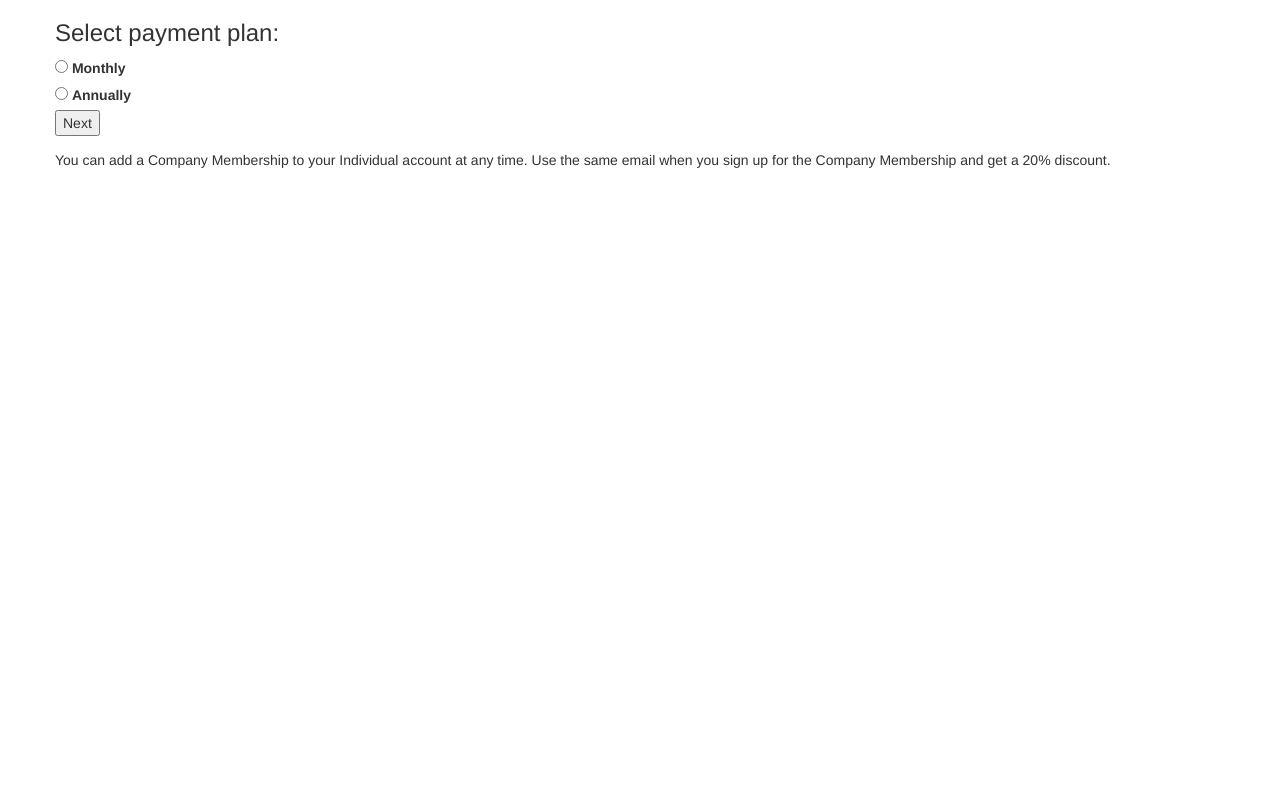
After one commit to Ananthu17/Fhob, a Django app: page /hobo_user/payment_plan_pro/ in a window 1280 px wide. The commit adds this page. Run offline with Django 3.2, Linux system fonts and the light colour scheme; some libraries are stand-ins or nearby versions.

Commit message:
payment plan

```diff
--- a/film_hobo/hobo_user/urls.py
+++ b/film_hobo/hobo_user/urls.py
@@ -7,7 +7,9 @@ from .views import CustomUserSignupHobo, CustomUserLogin, CustomUserList, \
                    CustomUserSignupIndieView, CustomUserSignupCompany, \
                    ExtendedRegisterIndieView, SendEmailVerificationView, \
                    EmailVerificationStatusView, CustomUserSignupProView, \
-                   ExtendedRegisterProView
+                   ExtendedRegisterProView, SelectPaymentPlanIndieView, \
+                   PaymentPlanAPI, SelectPaymentPlanProView, \
+                   IndiePaymentDetailsAPI
 
 
 app_name = "hobo_user"
@@ -40,5 +42,13 @@ urlpatterns = [
          name='email_verification'),
     path('email_verification_status/', EmailVerificationStatusView.as_view(),
          name='email_verification_status'),
+    path('payment_plan_indie/', SelectPaymentPlanIndieView.as_view(),
+         name='payment_plan_indie'),
+    path('select-payment-plan-api/', PaymentPlanAPI.as_view(),
+         name='select-payment-plan-api'),
+    path('payment_plan_pro/', SelectPaymentPlanProView.as_view(),
+         name='payment_plan_pro'),
+    path('indie_payment_details_api/', IndiePaymentDetailsAPI.as_view(),
+         name='indie_payment_details_api'),
 
 ]
--- a/film_hobo/hobo_user/views.py
+++ b/film_hobo/hobo_user/views.py
@@ -7,7 +7,11 @@ from django.contrib.auth import get_user_model
 from django.shortcuts import get_object_or_404, render, redirect
 from django.http.response import HttpResponse
 from django.conf import settings
+from django.views.generic import TemplateView
+from django.http import HttpResponseRedirect
+from django.urls import reverse
 
+# from django.core import serializers
 from rest_framework import status
 from rest_framework.renderers import TemplateHTMLRenderer
 from rest_framework.response import Response
@@ -16,14 +20,16 @@ from rest_auth.registration.views import RegisterView
 from rest_framework.authtoken.models import Token
 from rest_auth.views import LoginView as AuthLoginView
 from rest_auth.views import LogoutView as AuthLogoutView
+from rest_framework.decorators import api_view
 
 from authemail.views import SignupVerify
 from .forms import SignUpForm, LoginForm, SignUpIndieForm, \
     SignUpFormCompany, SignUpProForm
-from .models import CustomUser
+from .models import CustomUser, IndiePaymentDetails
 from .serializers import CustomUserSerializer, RegisterSerializer, \
     RegisterIndieSerializer, TokenSerializer, RegisterProSerializer, \
-    SignupCodeSerializer
+    SignupCodeSerializer, PaymentPlanSerializer, IndiePaymentSerializer, \
+    ProPaymentSerializer
 
 
 class ExtendedLoginView(AuthLoginView):
@@ -392,3 +398,74 @@ class ExtendedSignupVerify(SignupVerify):
                        status.HTTP_400_BAD_REQUEST}
             return render(request, 'user_pages/email_verification_success.html',
                           {'content': content})
+
+
+class PaymentPlanAPI(APIView):
+    serializer_class = PaymentPlanSerializer
+
+    def post(self, request):
+        serializer = PaymentPlanSerializer(data=request.data)
+        if serializer.is_valid():
+            data_dict = serializer.data
+            email = data_dict['email']
+            user = CustomUser.objects.get(email=email)
+            if 'payment_plan' in data_dict:
+                payment_plan = data_dict['payment_plan']
+                if payment_plan == 'monthly':
+                    user.payment_plan = CustomUser.MONTHLY
+                if payment_plan == 'annually':
+                    user.payment_plan = CustomUser.ANNUALLY
+                user.save()
+                response = {'message': 'Payment Plan Added', 'status':
+                            status.HTTP_200_OK}
+            else:
+                user.payment_plan = CustomUser.FREE
+                user.save()
+                response = {'message': 'Payment Plan Empty', 'status':
+                            status.HTTP_400_BAD_REQUEST}
+        else:
+            response = {'message': serializer.errors,
+                        'status': status.HTTP_400_BAD_REQUEST}
+        return Response(response)
+
+
+class IndiePaymentDetailsAPI(APIView):
+    serializer_class = IndiePaymentSerializer
+
+    def get(self, request):
+        return Response({})
+
+
+class SelectPaymentPlanIndieView(TemplateView):
+    template_name = 'user_pages/payment_plan_indie.html'
+
+    def get_context_data(self, **kwargs):
+        context = super().get_context_data(**kwargs)
+        # user_response = requests.get(
+        #         'http://127.0.0.1:8000/hobo_user/indie_payment_details_api/')
+
+        return context
+
+    def post(self, request, *args, **kwargs):
+        user_response = requests.post(
+                    'http://127.0.0.1:8000/hobo_user/select-payment-plan-api/',
+                    data=json.dumps(request.POST),
+                    headers={'Content-type': 'application/json'})
+        print(user_response)
+        return HttpResponseRedirect(reverse('hobo_user:user_home'))
+
+
+class SelectPaymentPlanProView(TemplateView):
+    template_name = 'user_pages/payment_plan_pro.html'
+
+    def get_context_data(self, **kwargs):
+        context = super().get_context_data(**kwargs)
+        return context
+
+    def post(self, request, *args, **kwargs):
+        user_response = requests.post(
+                            'http://127.0.0.1:8000/hobo_user/select-payment-plan-api/',
+                            data=json.dumps(request.POST),
+                            headers={'Content-type': 'application/json'})
+        print(user_response)
+        return HttpResponseRedirect(reverse('hobo_user:user_home'))
--- a/film_hobo/templates/user_pages/email_verification_success.html
+++ b/film_hobo/templates/user_pages/email_verification_success.html
@@ -9,11 +9,11 @@
             <div class="row">
                 {% if content.status == 200 and content.user_membership == 'IND' %}
                     <p>Email address verified.</p>
-                    <a href = "">Complete Registration Process</a>
+                    <a href = "{% url 'hobo_user:payment_plan_indie' %}?email={{content.email}}">Complete Registration Process</a>
 
                 {% elif content.status == 200 and content.user_membership == 'PRO' %}
                     <p>Email address verified.</p>
-                    <a href = "">Complete Registration Process</a>
+                    <a href = "{% url 'hobo_user:payment_plan_pro' %}?email={{content.email}}">Complete Registration Process</a>
 
                 {% elif content.status == 200 and content.user_membership == 'COM' %}
                     <p>Email address verified.</p>
--- /dev/null
+++ b/film_hobo/templates/user_pages/payment_plan_pro.html
@@ -0,0 +1,26 @@
+{% load rest_framework %}
+
+<html>
+    <head>
+        <link rel="stylesheet" href="https://maxcdn.bootstrapcdn.com/bootstrap/3.3.5/css/bootstrap.min.css">
+    </head>
+    <body>
+        <div class="container">
+            <div class="row">
+                <h3>Select payment plan:</h3>
+                    <form action="." method='POST'>
+                        <input type="hidden" name="email" value="{{ request.GET.email }}"/>
+                        {% csrf_token %}
+                        <input type="radio" id="monthly" name="payment_plan" value="monthly">
+                        <label for="monthly">Monthly</label><br>
+                        <input type="radio" id="annually" name="payment_plan" value="annually">
+                        <label for="annually">Annually</label><br>
+                        <input type="submit" value="Next">
+                    </form>
+                    <p>You can add a Company Membership to your Individual account
+                        at any time. Use the same email when you sign up for the Company
+                        Membership and get a 20% discount.</p>
+            </div>
+        </div>
+    </body>
+</html>
--- a/film_hobo/templates/user_pages/user_home.html
+++ b/film_hobo/templates/user_pages/user_home.html
@@ -3,7 +3,7 @@
         <link rel="stylesheet" href="https://maxcdn.bootstrapcdn.com/bootstrap/3.3.5/css/bootstrap.min.css">
     </head>
     <body>
-        {{request.user}}
+        <h3>Home Page</h3>
         {% if user.is_authenticated %}
             <p>Welcome, {{ user.email }}. Thanks for logging in.</p>
             <p>{{ user.get_full_name }}</p>
```
Also changed, not shown: film_hobo/hobo_user/admin.py (+4 -3 lines), film_hobo/hobo_user/models.py (+22 -4 lines), film_hobo/hobo_user/serializers.py (+23 -1 lines), film_hobo/templates/user_pages/payment_plan_indie.html (added, +26 -0 lines).
